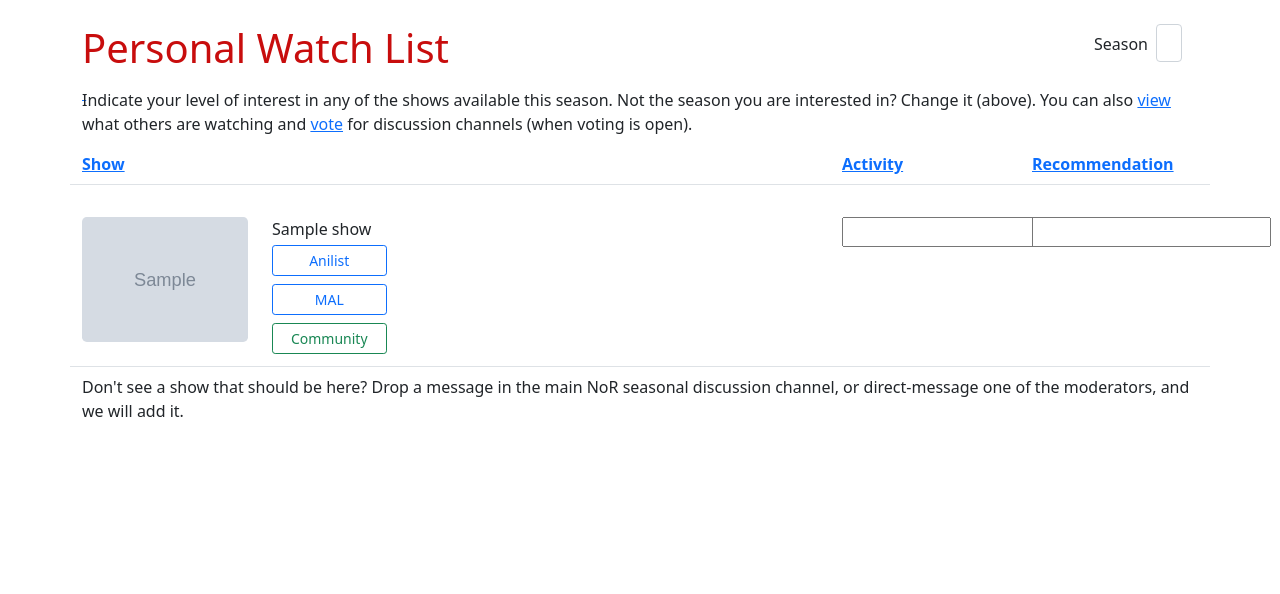
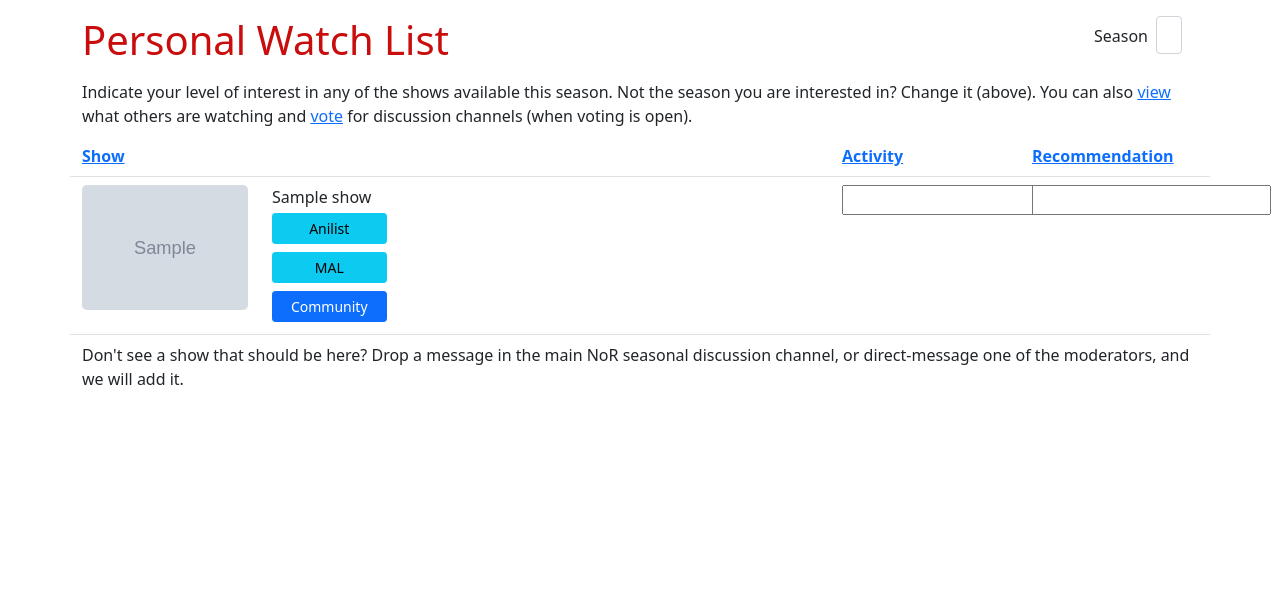
Before and after one commit to entotto/nor-seasonal-watch-list, a Symfony app: template application/templates/my_watch/index.html.twig in a window 1280 px wide. Shown: the part 120-714 px from the top of the page. Run offline with Twig, Linux system fonts and the light colour scheme; the template is opened without the code that fills it: most values are stand-ins (such as "Sample title", 1, 10 or a date in 2020); grey boxes marked "Sample" are stand-in pictures; form fields are guessed from the names that the template uses; lists and menus that the app fills with data are empty; some libraries are stand-ins or nearby versions.

Commit message:
Makes color and contrast improvements in dark mode

```diff
--- a/application/public/css/main.css
+++ b/application/public/css/main.css
@@ -69,7 +69,7 @@ body {
 }
 
 .score-th8a {
-    background-color: #c80d0d;
+    background-color: #c90d0d;
 }
 .score-highly, .score-highly-favorable {
     background-color: rgb(214, 74, 74);
@@ -86,7 +86,7 @@ body {
 
 
 .table-field-score-th8a {
-    --bs-table-bg: #c80d0d;
+    --bs-table-bg: #c90d0d;
     color: #fff;
 }
 .table-field-score-highly, .table-field-score-highly-favorable {
@@ -107,7 +107,7 @@ body {
 }
 
 .text-nor-red {
-    color: #c80d0d;
+    color: #c90d0d;
     text-decoration: none;
 }
 .text-nor-red-highlight {
@@ -115,7 +115,7 @@ body {
 }
 
 a.nor-red {
-    color: #c80d0d;
+    color: #c90d0d;
 }
 a.nor-red:hover {
     color: rgb(217, 74, 74);
@@ -135,12 +135,12 @@ a.nor-red:hover {
 
 }
 .second-nav-clearance-padding {
-    margin-top: 2rem;
+    margin-top: 3rem;
 }
 
 a.show-anchor {
     position:relative;
-    top:-7rem;
+    top:-8rem;
     z-index:-100;
 }
 
@@ -151,6 +151,11 @@ a.back-to-top-button {
     z-index:100;
 }
 
+/*i.bi-emoji-smile-fill {*/
+/*    background-color: black;*/
+/*    border-radius: 1rem;*/
+/*}*/
+
 .d-light-inline { display: inline !important; }
 .d-dark-inline { display: none !important; }
 html.dark .d-light-inline { display: none !important; }
--- a/application/templates/all_watch/fragment/jump_link_buttons.html.twig
+++ b/application/templates/all_watch/fragment/jump_link_buttons.html.twig
@@ -4,17 +4,17 @@
             <a
                     href="{{ row.show.anilistShowUrl }}"
                     target="_blank"
-                    class="btn btn-sm btn-outline-primary m-1 ms-0"
+                    class="btn btn-sm btn-info m-1 ms-0"
             >Anilist</a>
         {% endif %}
         {% if row.show.malShowUrl %}
             <a
                     href="{{ row.show.malShowUrl }}"
                     target="_blank"
-                    class="btn btn-sm btn-outline-primary m-1 ms-0"
+                    class="btn btn-sm btn-info m-1 ms-0"
             >MAL</a>
         {% endif %}
-        <a class="btn btn-sm btn-outline-success m-1 ms-0" href="{{ path('my_watch_index') }}#show_target_{{ row.show.id }}">
+        <a class="btn btn-sm btn-primary m-1 ms-0" href="{{ path('my_watch_index') }}#show_target_{{ row.show.id }}">
             Personal
         </a>
     </div>
--- a/application/templates/my_watch/fragment/jump_link_buttons.html.twig
+++ b/application/templates/my_watch/fragment/jump_link_buttons.html.twig
@@ -3,29 +3,29 @@
         {% if row.score.show.getAnilistId %}
             <a
                     href="https://anilist.co/anime/{{ row.score.show.getAnilistId }}"
-                    class="btn btn-sm btn-outline-primary m-1 ms-0 d-inline-block d-lg-none"
+                    class="btn btn-sm btn-info m-1 ms-0 d-inline-block d-lg-none"
             >Anilist</a>
             <a
                     href="https://anilist.co/anime/{{ row.score.show.getAnilistId }}"
                     target="_blank"
-                    class="btn btn-sm btn-outline-primary m-1 ms-0 d-none d-lg-inline-block"
+                    class="btn btn-sm btn-info m-1 ms-0 d-none d-lg-inline-block"
             >Anilist</a>
         {% endif %}
         {% if row.score.show.getMalId %}
             <a
                     href="https://myanimelist.net/anime/{{ row.score.show.getMalId }}"
-                    class="btn btn-sm btn-outline-primary m-1 ms-0 d-inline-block d-lg-none"
+                    class="btn btn-sm btn-info m-1 ms-0 d-inline-block d-lg-none"
             >MAL</a>
             <a
                     href="https://myanimelist.net/anime/{{ row.score.show.getMalId }}"
                     target="_blank"
-                    class="btn btn-sm btn-outline-primary m-1 ms-0 d-none d-lg-inline-block"
+                    class="btn btn-sm btn-info m-1 ms-0 d-none d-lg-inline-block"
             >MAL</a>
         {% endif %}
-        <a class="btn btn-sm btn-outline-success m-1 ms-0 d-inline-block d-lg-none" href="{{ path('all_watch_index') }}#show_target_{{ row.score.show.getId }}">
+        <a class="btn btn-sm btn-primary m-1 ms-0 d-inline-block d-lg-none" href="{{ path('all_watch_index') }}#show_target_{{ row.score.show.getId }}">
             Community
         </a>
-        <a class="btn btn-sm btn-outline-success m-1 ms-0 d-none d-lg-inline-block" href="{{ path('all_watch_index') }}#show_target_wide_{{ row.score.show.getId }}">
+        <a class="btn btn-sm btn-primary m-1 ms-0 d-none d-lg-inline-block" href="{{ path('all_watch_index') }}#show_target_wide_{{ row.score.show.getId }}">
             Community
         </a>
     </div>
--- a/application/templates/my_watch/index.html.twig
+++ b/application/templates/my_watch/index.html.twig
@@ -25,7 +25,7 @@
             </div>
         </div>
         <div class="row mb-2">
-            <div class="col-md-10 second-nav-clearance-padding">&nbsp;</div>
+            <div class="col-md-10 second-nav-clearance-padding"></div>
         </div>
     </div>
 
@@ -62,7 +62,7 @@
                         </strong>
                     </a>
                 </div>
-                <div class="col-xs-12 col-md-2 col-lg-4 col-xl-6">&nbsp;</div>
+                <div class="col-xs-12 col-md-2 col-lg-4 col-xl-6"></div>
                 <div class="col-xs-12 col-md-4 col-lg-3 col-xl-2">
                     <a  href="?sort={% if selectedSortName == 'activity_highest' %}activity_lowest{% else %}activity_highest{% endif %}">
                     <strong>
@@ -88,7 +88,7 @@
                         {% endif %}
                         <div class="row">
                             <div class="col">
-                                <a class="show-anchor" id="show_target_{{ row.score.show.getId }}">&nbsp;</a>
+                                <a class="show-anchor" id="show_target_{{ row.score.show.getId }}"></a>
                             </div>
                         </div>
                         <div class="row border-bottom mb-2 pb-md-2 pb-4">
@@ -159,7 +159,7 @@
         </div>
     </div>
     <div class="row mb-3 pb-3">
-        <div class="col-xs-12">&nbsp;</div>
+        <div class="col-xs-12"></div>
     </div>
 
     <a class="btn btn-primary rounded-pill d-block back-to-top-button" href="#show_target_top">Top</a>
```
Also changed, not shown: application/public/css/dark-main.css (+9 -6 lines), application/public/js/AllWatch.js (+39 -8 lines), application/templates/all_watch/index.html.twig (+7 -7 lines), 1 other file.
